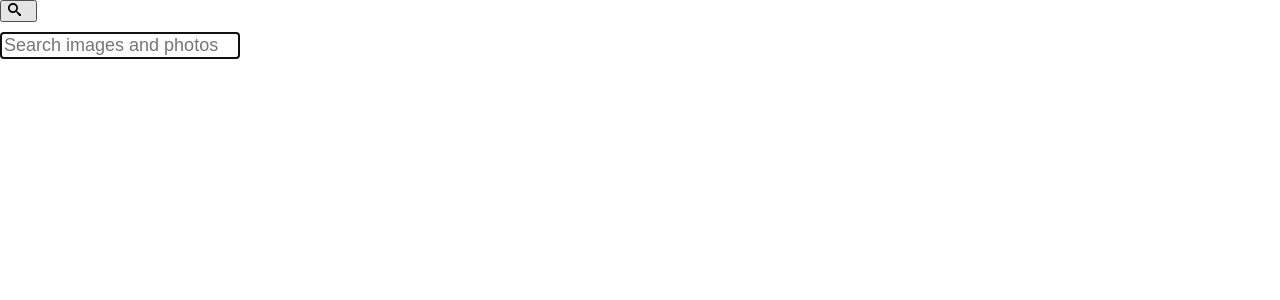
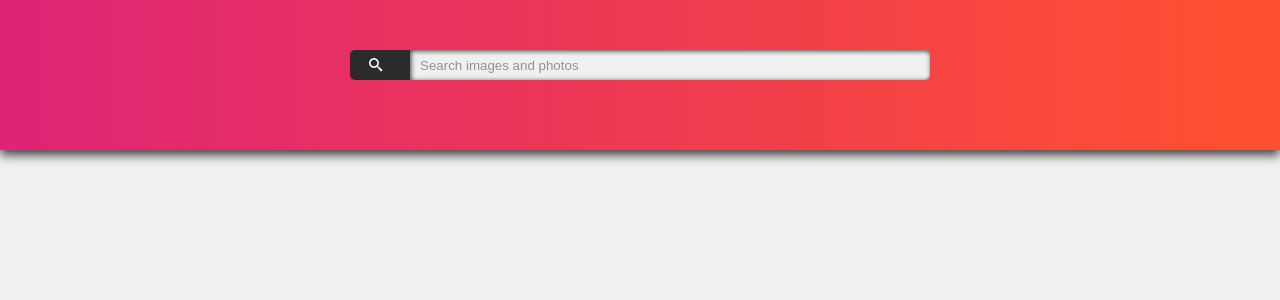
Before and after one commit to KaterinaGileva/goit-react-hw-03-image-finder, a React (Create React App) app: page / in a window 1280 px wide. Shown: the top 300 px of the page. Built offline with nearby package versions, Linux system fonts and the light colour scheme.

Commit message:
added css styles

```diff
--- a/src/App.jsx
+++ b/src/components/App/App.jsx
@@ -1,7 +1,7 @@
 import { Component } from 'react';
 import { Searchbar } from 'components/Searchbar/Searchbar';
 import { ImageGallery } from 'components/ImageGallery/ImageGallery';
-import {fetchImages} from './services/api.jsx';
+import {fetchImages} from '../../services/api.jsx';
 
 
 import { ToastContainer } from 'react-toastify';
--- a/src/components/ImageGallery/ImageGallery.module.css
+++ b/src/components/ImageGallery/ImageGallery.module.css
@@ -1,15 +1,19 @@
-.label {
-    display: inline-block;;
-    margin-bottom: 10px;
-    font-weight: 600;
-    font-size: 20px;
-    color: green;
-}
+.container {
+    width: 300px;
+    padding: 50px 0 50px 0;
+    margin: 0 auto;
+  }
 
-.input {
-    display: flex;
-    margin-top: 10px;
-    font-size: 18px;
-    border: 2px solid gray;
+  @media screen and (min-width: 768px) {
+    .container {
+      display: flex;
+      flex-wrap: wrap;
+      width: 768px;
+    }
+  }
 
-}
+  @media screen and (min-width: 1440px) {
+    .container {
+      width: 1440px;
+    }
+  }
--- a/src/components/ImageGalleryItem/ImageGalleryItem.module.css
+++ b/src/components/ImageGalleryItem/ImageGalleryItem.module.css
@@ -1,33 +1,37 @@
-.list {
-   width: 330px;
-   list-style: circle ;
+.item {
+    width: 300px;
+    margin-bottom: 15px;
 
-}
+    border-radius: 15px;
 
-.item {
-    display: flex;
-    align-items: center;
-    justify-content: space-between;
-    padding: 20px;
+    overflow: hidden;
+    cursor: pointer;
+    transform: scale(1);
+    transition: transform var(--hover-animation);
+  }
 
-    border: 1px solid blue;
-}
+  .item:hover,
+  .item:focus {
+    transform: scale(1.02);
+  }
 
-.name {
-    margin-top: 0px;
+  .item:last-child {
     margin-bottom: 0;
-    margin-right: 10px;
-    font-weight: 500;
+  }
 
-}
+  @media screen and (min-width: 768px) {
+    .item {
+      display: flex;
+      align-items: stretch;
+      justify-content: center;
 
-.number {
-   margin-left: 10px;
-   color: blue;
-}
+      width: calc((100% - 4 * 15px) / 2);
+      margin: 15px;
+    }
+  }
 
-.btn {
-
-    font-weight: 600;
-    background-color: aqua;
-}
+  @media screen and (min-width: 1440px) {
+    .item {
+      width: calc((100% - 6 * 15px) / 3);
+    }
+  }
--- a/src/components/Searchbar/Searchbar.jsx
+++ b/src/components/Searchbar/Searchbar.jsx
@@ -27,7 +27,8 @@ export class Searchbar extends Component {
 
   render() {
     return (
-      <form onSubmit={this.onSubmitForm} style={styles.form}>
+      <header className={css.header}>
+      <form className={css.form} onSubmit={this.onSubmitForm} style={styles.form}>
         <button type="submit"
                 className={css.button}
                 >
@@ -47,6 +48,7 @@ export class Searchbar extends Component {
 
 
       </form>
+      </header>
     );
   }
 }
--- a/src/components/Searchbar/Searchbar.module.css
+++ b/src/components/Searchbar/Searchbar.module.css
@@ -1,30 +1,75 @@
-.form {
-    padding: 20px;
-   width: 300px;
-   align-items: center;
-   font-size: 20px;
-   font-weight: 500;
-   border: 2px solid blue;
-}
+.header {
+    display: flex;
+    align-items: center;
+    justify-content: center;
 
-.name, .number {
-    display: inline-block;;
-    margin-bottom: 10px;
+    padding: 50px 0 50px 0;
 
-}
+    background-image: var(--linear-gradient);
+    box-shadow: var(--box-shadow);
+  }
 
-.input {
+  .form {
     display: flex;
-    margin-top: 10px;
-    font-size: 18px;
-    border: 2px solid gray;
-}
+    align-items: center;
+    justify-content: center;
+  }
 
-.formBtn {
-    display: flex;
-    margin-top: 20px;
-    font-weight: 500;
-    font-size: 18px;
-    background-color: cornflowerblue;
-    border-radius: 5px;
- }
+  .button {
+    display: inline-flex;
+    align-items: center;
+    justify-content: center;
+
+    width: 60px;
+    height: 30px;
+    padding: 0;
+
+    border: none;
+    border-bottom-left-radius: 5px;
+    border-top-left-radius: 5px;
+
+    background-color: var(--second-bg-color);
+    color: var(--second-text-color);
+
+    cursor: pointer;
+    transition: color var(--hover-animation);
+  }
+
+  .button:hover,
+  .button:focus {
+    color: var(--accent-bg-color);
+  }
+
+  .input {
+    width: 180px;
+    height: 30px;
+    padding: 0 10px 0 10px;
+
+    background-color: var(--main-bg-color);
+    color: var(--main-text-color);
+
+    border-bottom-right-radius: 5px;
+    border-top-right-radius: 5px;
+    border: none;
+    outline: none;
+  }
+
+  @media screen and (min-width: 768px) {
+    .input {
+      width: 500px;
+    }
+  }
+
+  @media screen and (min-width: 1440px) {
+    .input {
+      width: 700px;
+    }
+  }
+
+  .input:focus {
+    box-shadow: 1px 1px 5px 0px rgba(0, 0, 0, 0.75) inset;
+  }
+
+  .input::placeholder {
+    color: #929292;
+  }
--- a/src/index.css
+++ b/src/index.css
@@ -1,43 +1,30 @@
- /* @import-normalize;bring in normalize.css styles */
 
-body {
-  margin: 0;
-  font-family: -apple-system, BlinkMacSystemFont, 'Segoe UI', 'Roboto', 'Oxygen',
-    'Ubuntu', 'Cantarell', 'Fira Sans', 'Droid Sans', 'Helvetica Neue',
-    sans-serif;
-  -webkit-font-smoothing: antialiased;
-  -moz-osx-font-smoothing: grayscale;
-}
 
-code {
-  font-family: source-code-pro, Menlo, Monaco, Consolas, 'Courier New',
-    monospace;
-}
+:root {
+  --main-text-color: #2b2b2b;
+  --second-text-color: #f0f0f0;
+  --accent-text-color: #ff512f;
 
-.container{
-  padding-left: 30px;
-}
+  --main-bg-color: #f0f0f0;
+  --second-bg-color: #2b2b2b;
+  --accent-bg-color: #ff512f;
+  --backdrop-bg-color: rgba(43, 43, 43, 0.5);
 
-html {
-  box-sizing: border-box;
-  width: 100vw;
-  overflow-x: hidden;
-}
-
-*,
-*::before,
-*::after {
-  box-sizing: inherit;
+  --hover-animation: 300ms cubic-bezier(0.17, 0.67, 0.83, 0.67);
+  --linear-gradient: linear-gradient(to right, #dd2476, #ff512f);
+  --box-shadow: 0px 5px 10px 0px rgba(0, 0, 0, 0.75);
 }
 
 body {
   margin: 0;
-  font-family: -apple-system, BlinkMacSystemFont, 'Segoe UI', Roboto,
-    Oxygen-Sans, Ubuntu, Cantarell, 'Helvetica Neue', sans-serif;
-  color: #212121;
-  background-color: #fff;
-  -webkit-font-smoothing: antialiased;
-  -moz-osx-font-smoothing: grayscale;
+  padding: 0;
+
+  background-color: var(--main-bg-color);
+  color: var(--main-text-color);
+
+  font-size: 16px;
+  font-family: -apple-system, BlinkMacSystemFont, 'Segoe UI', Roboto, Oxygen,
+    Ubuntu, Cantarell, 'Open Sans', 'Helvetica Neue', sans-serif;
 }
 
 img {
@@ -46,182 +33,23 @@ img {
   height: auto;
 }
 
-/*
- * Стили компонента App
- */
-.App {
-  display: grid;
-  grid-template-columns: 1fr;
-  grid-gap: 16px;
-  padding-bottom: 24px;
+ul {
+  margin: 0;
+  padding: 0;
+  list-style: none;
 }
 
-/*
- * Стили компонента Searchbar
- */
-.Searchbar {
-  top: 0;
-  left: 0;
-  position: sticky;
-  z-index: 1100;
-  display: flex;
-  justify-content: center;
-  align-items: center;
-  min-height: 64px;
-  padding-right: 24px;
-  padding-left: 24px;
-  padding-top: 12px;
-  padding-bottom: 12px;
-  color: #fff;
-  background-color: #3f51b5;
-  box-shadow: 0px 2px 4px -1px rgba(0, 0, 0, 0.2),
-    0px 4px 5px 0px rgba(0, 0, 0, 0.14), 0px 1px 10px 0px rgba(0, 0, 0, 0.12);
+a {
+  text-decoration: none;
 }
 
-/*
- * Стили компонента SearchForm
- */
-.SearchForm {
-  display: flex;
-  align-items: center;
-  width: 100%;
-  max-width: 600px;
-  background-color: #fff;
-  border-radius: 3px;
-  overflow: hidden;
+h1,
+h2,
+h3,
+h4,
+h5,
+h6,
+p {
+  margin: 0;
+  padding: 0;
 }
-
-.SearchForm-button {
-  display: inline-block;
-  width: 48px;
-  height: 48px;
-  border: 0;
-  background-image: url('https://image.flaticon.com/icons/svg/149/149852.svg');
-  background-size: 40%;
-  background-repeat: no-repeat;
-  background-position: center;
-  opacity: 0.6;
-  transition: opacity 250ms cubic-bezier(0.4, 0, 0.2, 1);
-  cursor: pointer;
-  outline: none;
-}
-
-.SearchForm-button:hover {
-  opacity: 1;
-}
-
-.SearchForm-button-label {
-  position: absolute;
-  width: 1px;
-  height: 1px;
-  padding: 0;
-  overflow: hidden;
-  clip: rect(0, 0, 0, 0);
-  white-space: nowrap;
-  clip-path: inset(50%);
-  border: 0;
-}
-
-.SearchForm-input {
-  display: inline-block;
-  width: 100%;
-  font: inherit;
-  font-size: 20px;
-  border: none;
-  outline: none;
-  padding-left: 4px;
-  padding-right: 4px;
-}
-
-.SearchForm-input::placeholder {
-  font: inherit;
-  font-size: 18px;
-}
-
-/*
- * Стили компонента ImageGallery
- */
-.ImageGallery {
-  display: grid;
-  max-width: calc(100vw - 48px);
-  grid-template-columns: repeat(auto-fill, minmax(320px, 1fr));
-  grid-gap: 16px;
-  margin-top: 0;
-  margin-bottom: 0;
-  padding: 0;
-  list-style: none;
-  margin-left: auto;
-  margin-right: auto;
-}
-
-/*
- * Стили компонента ImageGalleryItem
- */
-.ImageGalleryItem {
-  border-radius: 2px;
-  box-shadow: 0px 1px 3px 0px rgba(0, 0, 0, 0.2),
-    0px 1px 1px 0px rgba(0, 0, 0, 0.14), 0px 2px 1px -1px rgba(0, 0, 0, 0.12);
-}
-
-.ImageGalleryItem-image {
-  width: 100%;
-  height: 260px;
-  object-fit: cover;
-  transition: transform 250ms cubic-bezier(0.4, 0, 0.2, 1);
-}
-
-.ImageGalleryItem-image:hover {
-  transform: scale(1.03);
-  cursor: zoom-in;
-}
-
-/*
- * Стили компонента Modal
- */
-
-.Overlay {
-  position: fixed;
-  top: 0;
-  left: 0;
-  width: 100vw;
-  height: 100vh;
-  display: flex;
-  justify-content: center;
-  align-items: center;
-  background-color: rgba(0, 0, 0, 0.8);
-  z-index: 1200;
-}
-
-.Modal {
-  max-width: calc(100vw - 48px);
-  max-height: calc(100vh - 24px);
-}
-
-/*
-* Стили компонента Buton (Load more)
-*/
-.Button {
-  padding: 8px 16px;
-  border-radius: 2px;
-  background-color: #3f51b5;
-  transition: all 250ms cubic-bezier(0.4, 0, 0.2, 1);
-  text-align: center;
-  display: inline-block;
-  color: #fff;
-  border: 0;
-  text-decoration: none;
-  cursor: pointer;
-  font-family: inherit;
-  font-size: 18px;
-  line-height: 24px;
-  font-style: normal;
-  font-weight: 500;
-  min-width: 180px;
-  box-shadow: 0px 3px 1px -2px rgba(0, 0, 0, 0.2),
-    0px 2px 2px 0px rgba(0, 0, 0, 0.14), 0px 1px 5px 0px rgba(0, 0, 0, 0.12);
-}
-
-.Button:hover,
-.Button:focus {
-  background-color: #303f9f;
-}
--- a/src/index.js
+++ b/src/index.js
@@ -1,6 +1,6 @@
 import React from 'react';
 import ReactDOM from 'react-dom/client';
-import { App } from 'App';
+import { App } from 'components/App/App';
 import './index.css';
 //import { Reader } from 'components/Reader/Reader';
 
```
Also changed, not shown: src/components/App/App.module.css (added, +8 -0 lines), src/components/Modal/Modal.module.css (indentation only).
